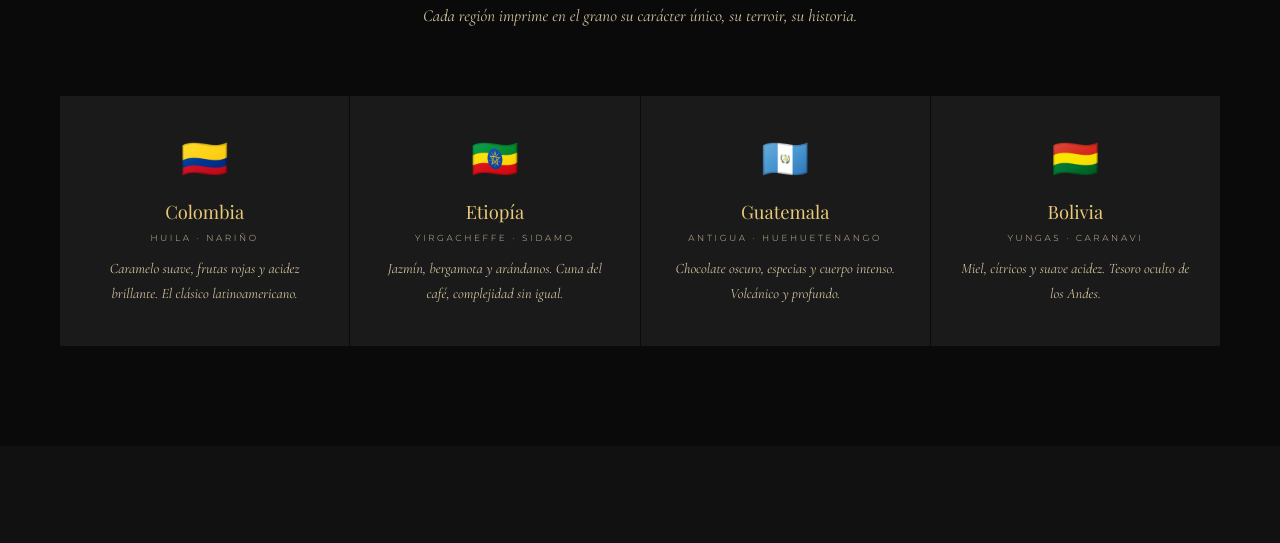
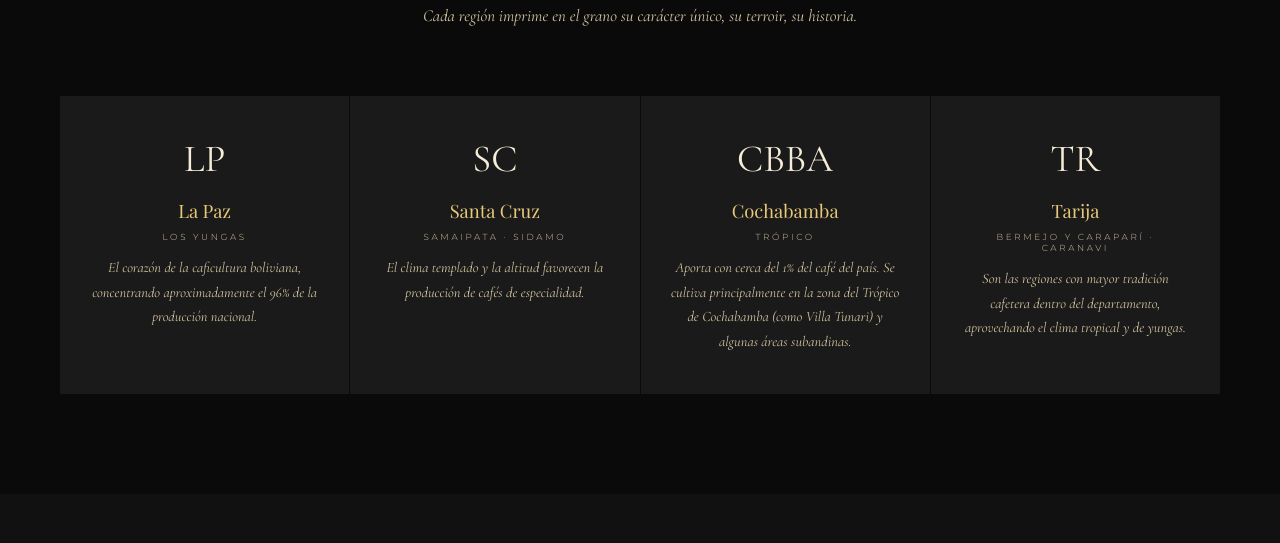
Before and after one commit to viamontzeballosdaniel-sketch/page_cafe, a plain HTML site: page index.html in a window 1280 px wide. Shown: the part 3320-3863 px from the top of the page. Drawn offline with nearby package versions, Linux system fonts and the light colour scheme; a web font is replaced by a local one.

Commit message:
Update index.html

```diff
--- a/index.html
+++ b/index.html
@@ -887,28 +887,28 @@
 
   <div class="origins-grid">
     <div class="origin-card reveal">
-      <div class="origin-flag">🇨🇴</div>
-      <div class="origin-country">Colombia</div>
-      <div class="origin-region">Huila · Nariño</div>
-      <p class="origin-notes">Caramelo suave, frutas rojas y acidez brillante. El clásico latinoamericano.</p>
+      <div class="origin-flag">LP</div>
+      <div class="origin-country">La Paz</div>
+      <div class="origin-region">Los Yungas</div>
+      <p class="origin-notes">El corazón de la caficultura boliviana, concentrando aproximadamente el 96% de la producción nacional.</p>
     </div>
     <div class="origin-card reveal">
-      <div class="origin-flag">🇪🇹</div>
-      <div class="origin-country">Etiopía</div>
-      <div class="origin-region">Yirgacheffe · Sidamo</div>
-      <p class="origin-notes">Jazmín, bergamota y arándanos. Cuna del café, complejidad sin igual.</p>
+      <div class="origin-flag">SC</div>
+      <div class="origin-country">Santa Cruz</div>
+      <div class="origin-region">Samaipata · Sidamo</div>
+      <p class="origin-notes">El clima templado y la altitud favorecen la producción de cafés de especialidad.</p>
     </div>
     <div class="origin-card reveal">
-      <div class="origin-flag">🇬🇹</div>
-      <div class="origin-country">Guatemala</div>
-      <div class="origin-region">Antigua · Huehuetenango</div>
-      <p class="origin-notes">Chocolate oscuro, especias y cuerpo intenso. Volcánico y profundo.</p>
+      <div class="origin-flag">CBBA</div>
+      <div class="origin-country">Cochabamba</div>
+      <div class="origin-region">Trópico</div>
+      <p class="origin-notes">Aporta con cerca del 1% del café del país. Se cultiva principalmente en la zona del Trópico de Cochabamba (como Villa Tunari) y algunas áreas subandinas.</p>
     </div>
     <div class="origin-card reveal">
-      <div class="origin-flag">🇧🇴</div>
-      <div class="origin-country">Bolivia</div>
-      <div class="origin-region">Yungas · Caranavi</div>
-      <p class="origin-notes">Miel, cítricos y suave acidez. Tesoro oculto de los Andes.</p>
+      <div class="origin-flag">TR</div>
+      <div class="origin-country">Tarija</div>
+      <div class="origin-region">Bermejo y Caraparí · Caranavi</div>
+      <p class="origin-notes"> Son las regiones con mayor tradición cafetera dentro del departamento, aprovechando el clima tropical y de yungas.</p>
     </div>
   </div>
 </div>
```
